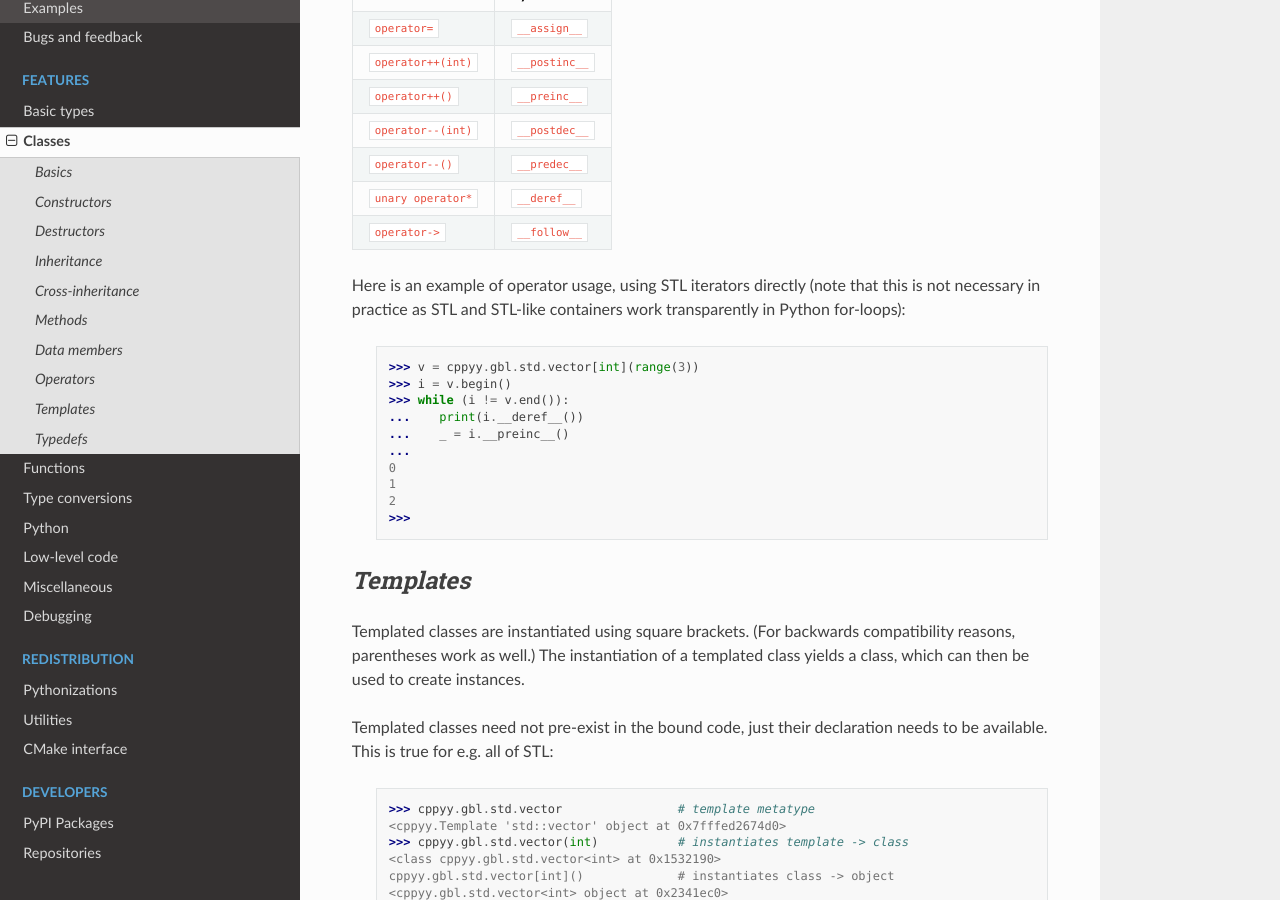
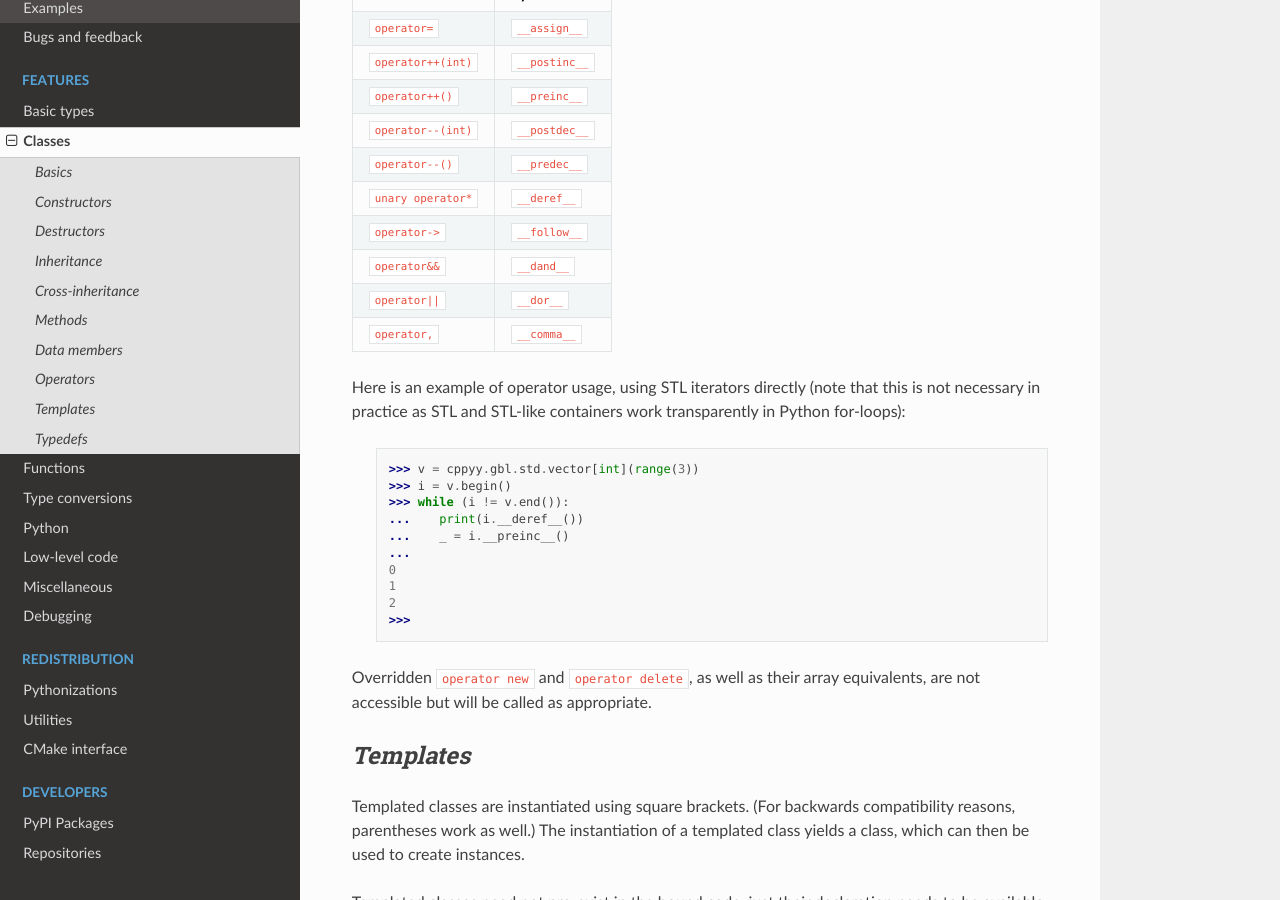
Before and after one commit to wlav/cppyy, a Sphinx documentation site: the page built from doc/source/classes.rst, in a window 1280 px wide and 900 px high, scrolled down 4026 px. Built offline with Sphinx 7.4.7 and the Read the Docs theme 2.0.0, drawn with Linux system fonts in a browser that asks for light colours.

Commit message:
clarifications on operators

```diff
--- a/doc/source/classes.rst
+++ b/doc/source/classes.rst
@@ -252,6 +252,9 @@ C++                  Python
 ``operator--()``     ``__predec__``
 ``unary operator*``  ``__deref__``
 ``operator->``       ``__follow__``
+``operator&&``       ``__dand__``
+``operator||``       ``__dor__``
+``operator,``        ``__comma__``
 ===================  ===================
 
 Here is an example of operator usage, using STL iterators directly (note that
@@ -270,6 +273,9 @@ transparently in Python for-loops):
     1
     2
     >>>
+
+Overridden ``operator new`` and ``operator delete``, as well as their array
+equivalents, are not accessible but will be called as appropriate.
 
 
 `Templates`
```
